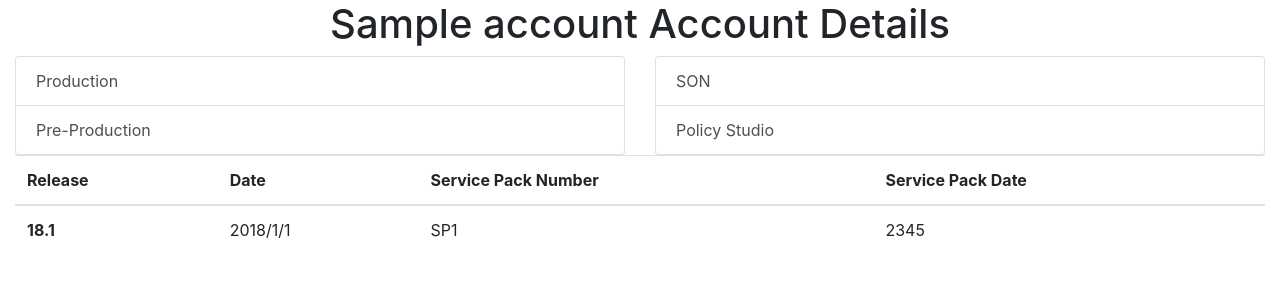
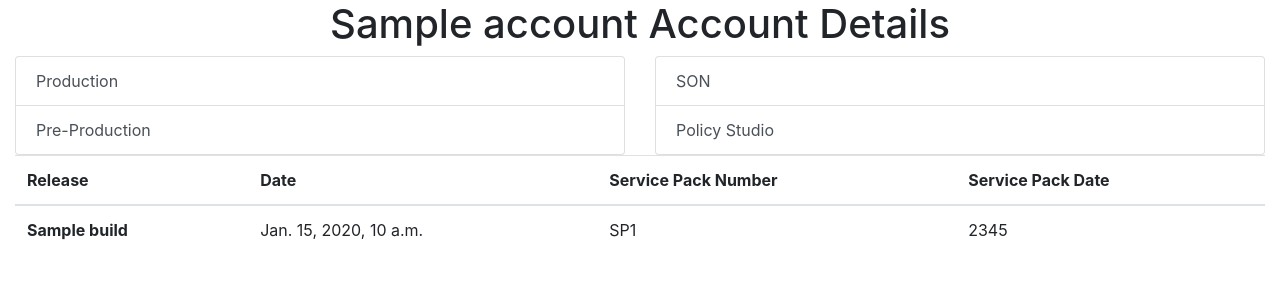
Before and after one commit to MaxRomanikoCellwize/ReleasePortal, a Django app: template ReleaseBot/releasebot/templates/releasebot/account.html in a window 1280 px wide. Shown: the top 300 px of the page. Run offline with Django 3.2, Linux system fonts and the light colour scheme; the template is opened without the code that fills it: most values are stand-ins (such as "Sample title", 1, 10 or a date in 2020); some libraries are stand-ins or nearby versions.

Commit message:
INdex page updated

```diff
--- a/ReleaseBot/releasebot/templates/releasebot/account.html
+++ b/ReleaseBot/releasebot/templates/releasebot/account.html
@@ -61,12 +61,14 @@
                         </tr>
                       </thead>
                       <tbody>
+                      {% for build in table %}
                         <tr>
-                          <th scope="row">18.1</th>
-                          <td>2018/1/1</td>
+                          <th scope="row">{{build.releaseName}}</th>
+                          <td>{{build.releaseDate}}</td>
                           <td>SP1</td>
                           <td>2345</td>
                         </tr>
+                      {% endfor %}
                       </tbody>
                     </table>
                 </div>
```
Also changed, not shown: ReleaseBot/releasebot/views.py (+14 -1 lines).
